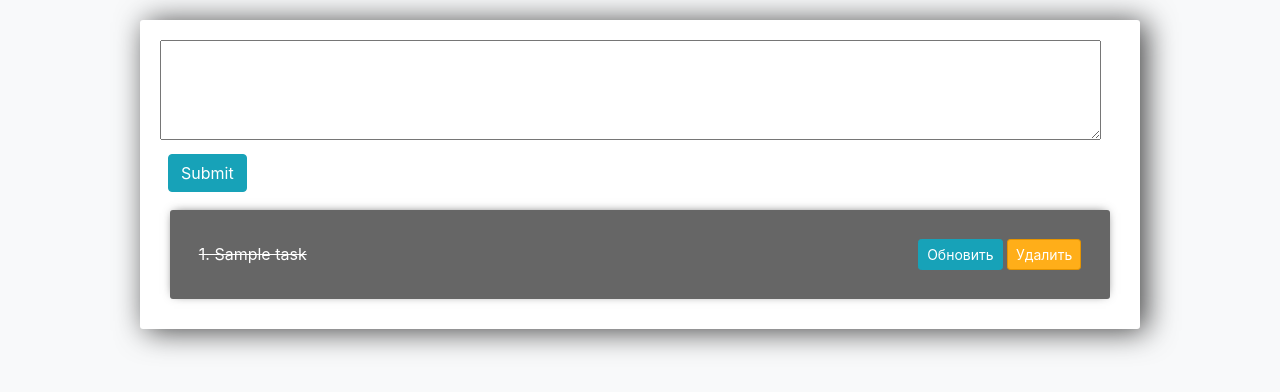
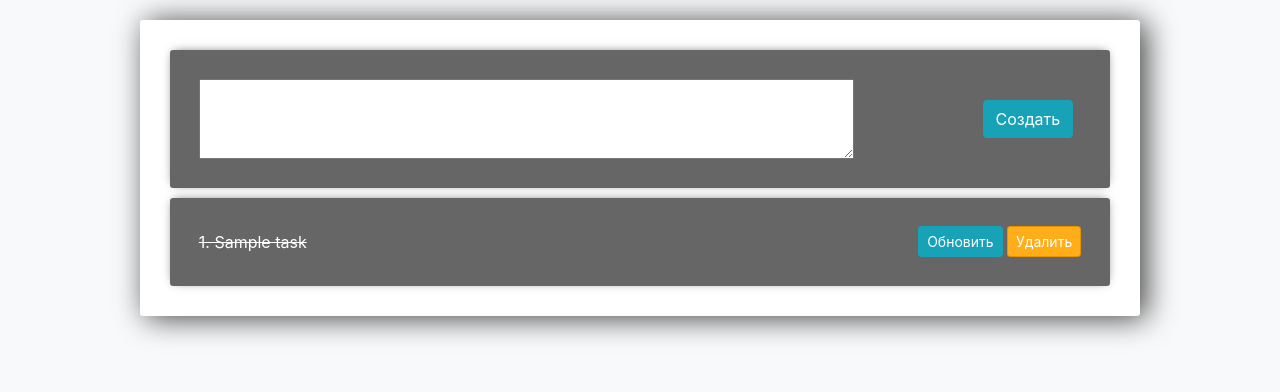
Before and after one commit to VadimKukuzia/KursWeb, a Django app: page /1/tasks in a window 1280 px wide. Shown: the part 56-448 px from the top of the page. Run offline with Django 3.2, Linux system fonts and the light colour scheme; tables that the repository leaves empty hold one stand-in row (values such as "Sample post"); some libraries are stand-ins or nearby versions.

Commit message:
Deleting lists $ UI improvement

```diff
--- a/tasks/forms.py
+++ b/tasks/forms.py
@@ -15,4 +15,4 @@ class TaskListForm(forms.ModelForm):
 
     class Meta:
         model = TaskList
-        fields = '__all__'
+        fields = ['title']
--- a/tasks/urls.py
+++ b/tasks/urls.py
@@ -5,6 +5,7 @@ urlpatterns = [
     path('', views.index, name="index"),
     path('<str:list_id>/tasks', views.list_tasks, name="tasks"),
     path('<str:list_id>/tasks', views.list_tasks, name="add_task"),
+    path('delete_list/<str:list_id>/', views.delete_list, name="delete_list"),
     path('<str:list_id>/tasks/update_task/<str:pk>/', views.update_task, name="update_task"),
     path('<str:list_id>/tasks/delete_task/<str:pk>/', views.delete_task, name="delete_task")
 ]
--- a/tasks/views.py
+++ b/tasks/views.py
@@ -17,6 +17,16 @@ def index(request):
     form = TaskListForm()
     context = {'lists': lists, 'form': form}
     return render(request, 'tasks/lists.html', context)
+
+
+def delete_list(request, list_id):
+    task_list = TaskList.objects.get(id=list_id)
+
+    if request.method == 'POST':
+        task_list.delete()
+        return redirect('index')
+
+    return redirect('index')
 
 
 def list_tasks(request, list_id):
--- a/templates/tasks/basic.html
+++ b/templates/tasks/basic.html
@@ -16,12 +16,11 @@
     textarea {
         overflow: auto;
         resize: vertical;
-            width: 98%;
-        height: 100px;
+        height: 80px;
+        width: inherit;
     }
 
 	input{
-
 		padding: 12px 20px;
 		margin: 8px;
 		box-sizing: border-box;
@@ -85,9 +84,10 @@
         font-size: 16px;
         position: static;
         align-self: auto;
-        margin: auto    ;
+        margin: inherit;
         display: flex;
         align-items: center;
+        width: 90%;
     }
 
 	.btn-danger{
@@ -129,7 +129,6 @@
                       Список
                     </button>
                     {% block list_button %}
-
                     {% endblock %}
                   </div>
             </li>
--- a/templates/tasks/task_list.html
+++ b/templates/tasks/task_list.html
@@ -15,11 +15,17 @@
 {% endblock %}
 {% block main %}
 <div class="center-column">
-    <form method="POST" action="{% url 'add_task' list.id %}">
-        {% csrf_token %}
-        {{form.title}}
-        <input class="btn btn-info" type="submit" name="Create Task" >
-    </form>
+<form method="POST" action="{% url 'add_task' list.id %}" >
+    <div class="item-row">
+        <div class="left2">
+            {% csrf_token %}
+            {{form.title}}
+        </div>
+        <div class="right">
+            <input class="btn btn-info" type="submit" name="Create Task" value="Создать">
+        </div>
+    </div>
+</form>
     <div class="todo-list">
         {% for task in tasks %}
             <div class="item-row">
```
Also changed, not shown: templates/tasks/lists.html (+15 -5 lines), templates/tasks/update_task.html (+4 -6 lines).
